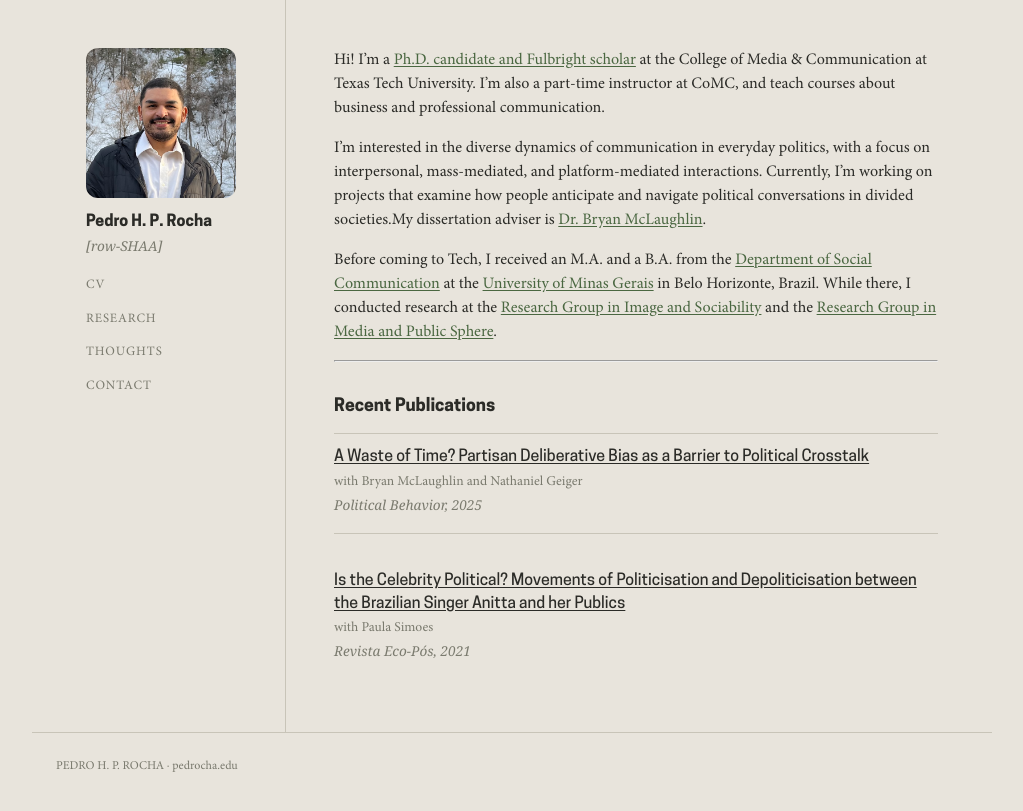
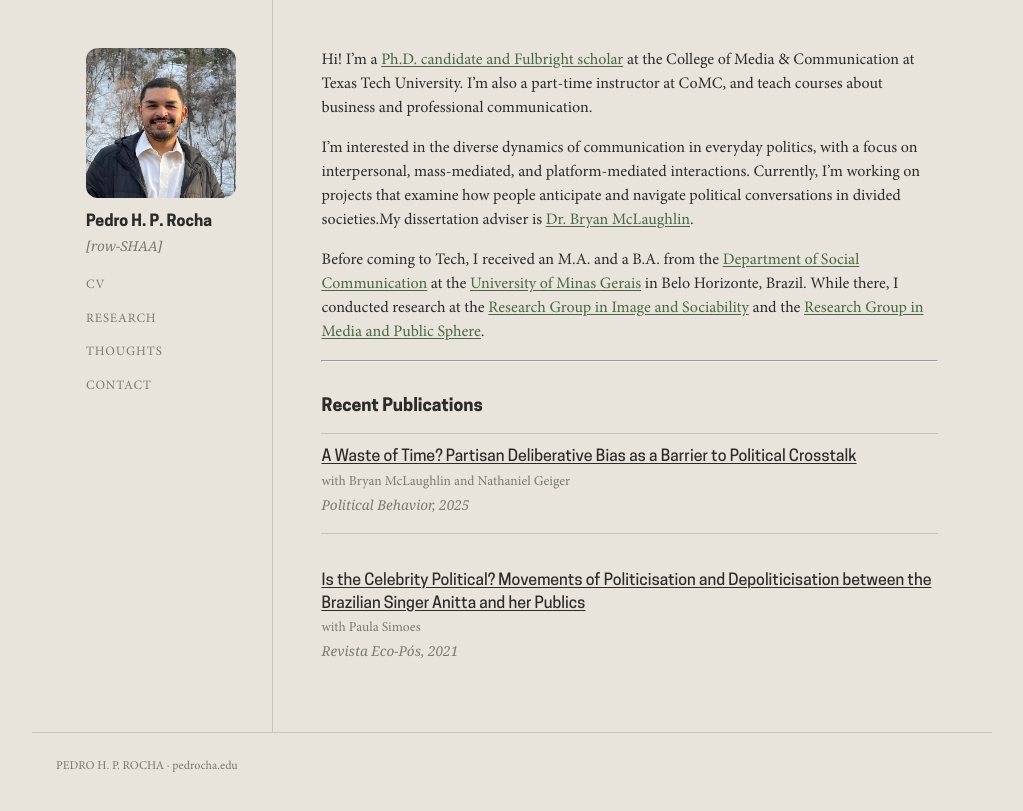
Before and after one commit to pedrohprocha/pedrohprocha.github.io, a Jekyll site: the page built from index.md, in a window 1280 px wide. Shown: the top 811 px of the page, without its empty margins (128-1151 px from the left). Built offline with Jekyll 4.4.1, drawn with Linux system fonts in a browser that asks for light colours; some web fonts are replaced.

Commit message:
responsive layout

```diff
--- a/assets/css/main.css
+++ b/assets/css/main.css
@@ -59,7 +59,7 @@
     --bg: #e8e4dc;
     --font-body: "Minion Pro", Georgia, serif;
     --font-heading: "Cooper Hewitt", sans-serif;
-    --sidebar-w: 200px;
+    --sidebar-w: 22%;
 }
 
 /* ── Reset ───────────────────────────────────────────────── */
@@ -275,13 +275,15 @@
 .site-wrapper {
     display: flex;
     max-width: 900px;
+    width: 100%;
     margin: 0 auto;
     padding: 0 1.5rem;
 }
 
 .sidebar {
     width: var(--sidebar-w);
-    min-width: var(--sidebar-w);
+    min-width: 160px;
+    max-width: 220px;
     padding: 3rem 2rem 3rem 0;
     border-right: 1px solid var(--border);
 }
```
